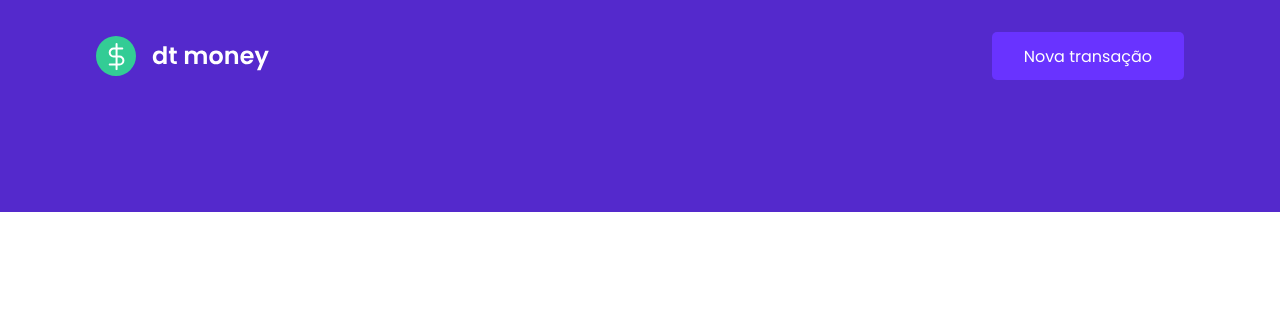
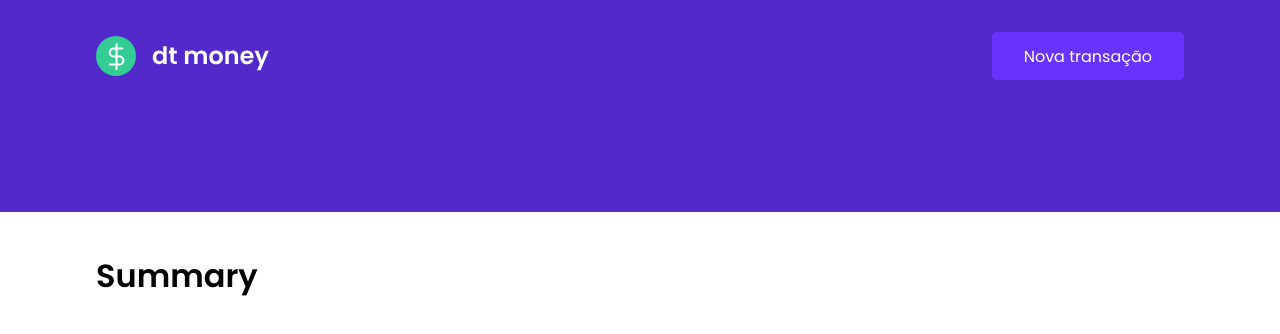
Before and after one commit to JacksonPassos/ignite-reactjs-02-dt-money, a React (Create React App) app in the folder dtmoney/: page / in a window 1280 px wide. Shown: the top 334 px of the page. Built offline with nearby package versions, Linux system fonts and the light colour scheme.

Commit message:
:art: [perf] componentizando
components summary and dashboard

```diff
--- a/dtmoney/src/App.tsx
+++ b/dtmoney/src/App.tsx
@@ -1,3 +1,4 @@
+import { Dashboard } from "./components/Dashboard";
 import { Header } from "./components/Header";
 import { GlobalStyle } from "./styles/global";
 
@@ -5,6 +6,7 @@
   return (
     <div className="App">
       <Header />
+        <Dashboard />
       <GlobalStyle />
     </div>
   );
--- /dev/null
+++ b/dtmoney/src/components/Dashboard/index.tsx
@@ -0,0 +1,15 @@
+import logoImg from '../../assets/logo.svg'
+import { Summary } from '../Summary';
+
+import { Container } from "./styles";
+
+export function Dashboard() {
+    return(
+        <>
+        <Container>
+            <Summary />
+        </Container>
+
+        </>
+    )
+}
--- /dev/null
+++ b/dtmoney/src/components/Dashboard/styles.ts
@@ -0,0 +1,7 @@
+import styled from "styled-components";
+
+export const Container = styled.main`
+    max-width: 1120px;
+    margin: 0 auto;
+    padding: 2.5rem 1rem;
+`
--- /dev/null
+++ b/dtmoney/src/components/Summary/index.tsx
@@ -0,0 +1,9 @@
+import logoImg from '../../assets/logo.svg'
+
+import { Container } from "./styles";
+
+export function Summary() {
+    return(
+        <h1>Summary</h1>
+    )
+}
--- /dev/null
+++ b/dtmoney/src/components/Summary/styles.ts
@@ -0,0 +1,7 @@
+import styled from "styled-components";
+
+export const Container = styled.div`
+    max-width: 1120px;
+    margin: 0 auto;
+    padding: 2.5rem 1rem;
+`
```
